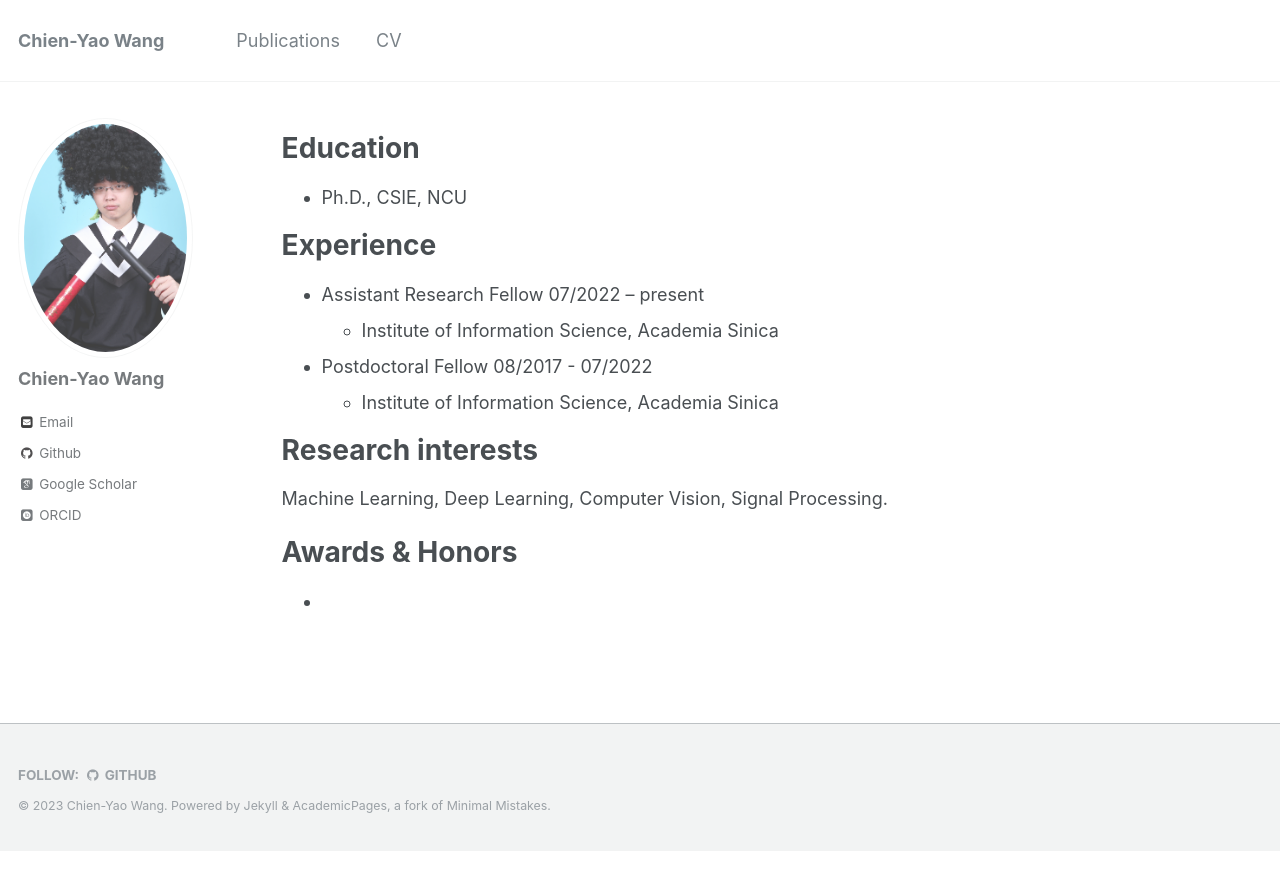
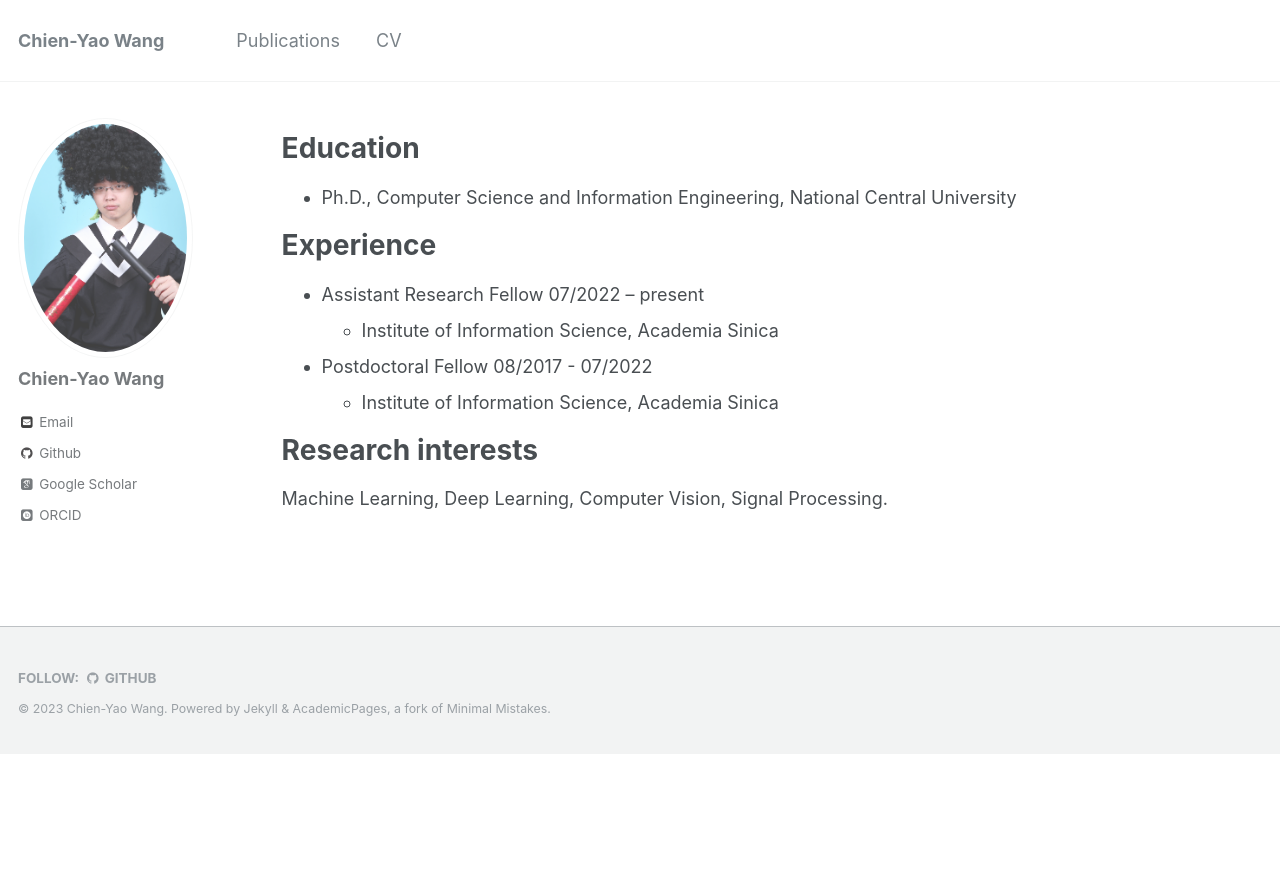
Before and after one commit to WongKinYiu/WongKinYiu.github.io, a Jekyll site: the page built from _pages/cv.md, in a window 1280 px wide. Shown: the top 890 px of the page. Built offline with Jekyll 4.4.1, drawn with Linux system fonts in a browser that asks for light colours; some web fonts are replaced.

Commit message:
Update cv.md

```diff
--- a/_pages/cv.md
+++ b/_pages/cv.md
@@ -11,7 +11,7 @@ redirect_from:
 
 Education
 ======
-* Ph.D., CSIE, NCU
+* Ph.D., Computer Science and Information Engineering, National Central University
 
 Experience
 ======
@@ -24,7 +24,3 @@ Experience
 Research interests
 ======
 Machine Learning, Deep Learning, Computer Vision, Signal Processing.
-
-Awards & Honors
-======
-*
```
